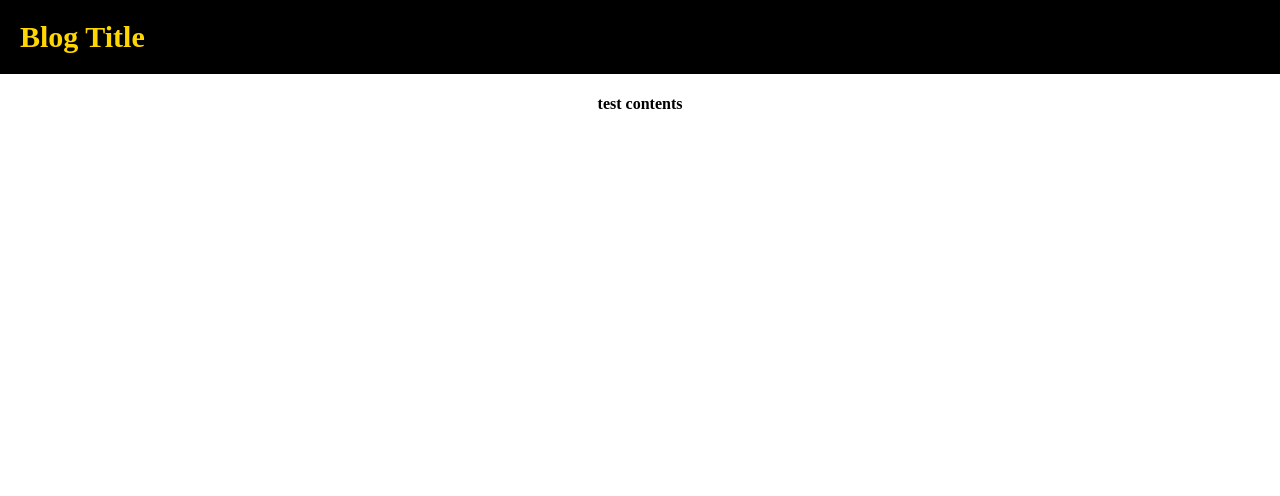
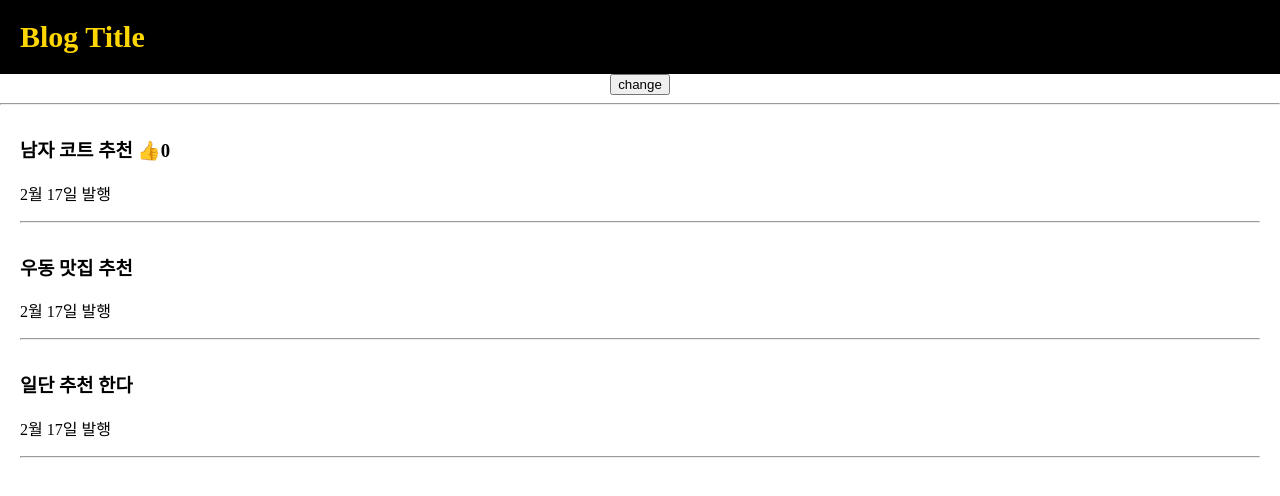
Before and after one commit to YongmanPark/playground, a React (Create React App) app: page / in a window 1280 px wide. Shown: the top 496 px of the page. Built offline with nearby package versions, Linux system fonts and the light colour scheme.

Commit message:
about state

```diff
--- a/src/App.css
+++ b/src/App.css
@@ -50,3 +50,10 @@ body {
   font-weight: 600;
   font-size: 20px;
 }
+
+.list {
+  margin-top: 30px;
+  text-align: left;
+  padding-left: 20px;
+  padding-right: 20px;
+}
--- a/src/App.js
+++ b/src/App.js
@@ -1,17 +1,51 @@
+/* eslint-disable */
+
 import logo from './logo.svg';
 import './App.css';
+import React, { useState } from 'react';
 
 function App() {
 
   let posts = 'test contents';
   let styles = {color: 'gold', fontSize: '30px'}
 
+  let [글제목,글제목변경] = useState(['남자 코트 추천','우동 맛집 추천', '일단 추천 한다']);
+  let [따봉, 따봉변경] = useState(0);
+
+  function 제목변경(){
+    var newArray = [...글제목];
+    newArray[0] = '여자 코트 추천';
+    newArray[1] = '남자 코트 추천';
+    newArray[2] = '애기 코트 추천';
+
+    글제목변경(newArray);
+  }
+
   return (
     <div className="App">
       <div className='black-nav'>
         <div style={styles }>Blog Title </div>
       </div>
-      <h4>{posts}</h4>
+
+
+      <button onClick={ 제목변경 }>change</button>
+      <hr/>
+      <div className='list'>
+        <h3>{글제목[0]} <span onClick={ () => {}}>👍</span>{따봉}</h3>
+        <p>2월 17일 발행</p>
+        <hr/>
+      </div>
+      <div className='list'>
+        <h3>{글제목[1]}</h3>
+        <p>2월 17일 발행</p>
+        <hr/>
+      </div>
+      <div className='list'>
+        <h3>{글제목[2]}</h3>
+        <p>2월 17일 발행</p>
+        <hr/>
+      </div>
+
     </div>
   );
 }
```
